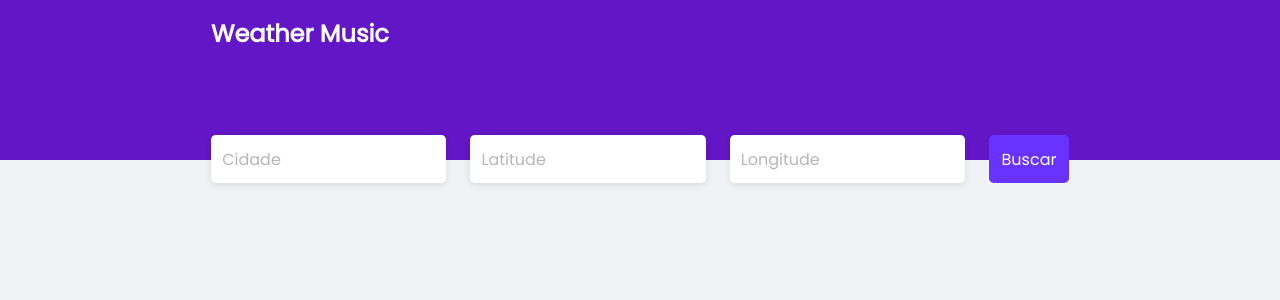
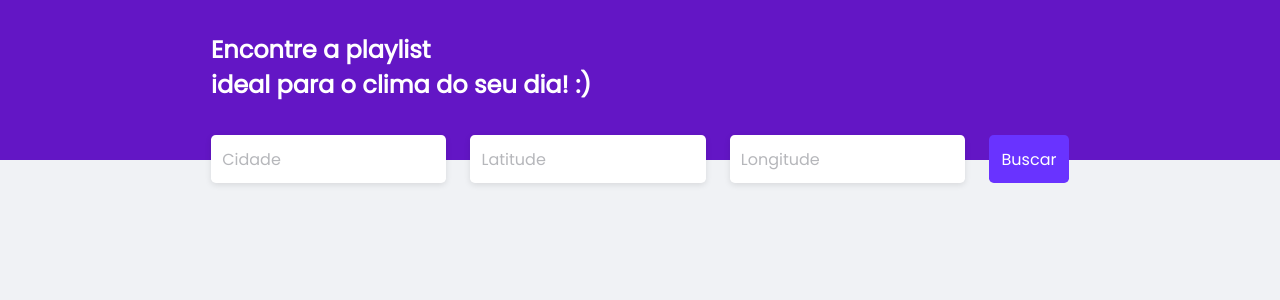
Before and after one commit to TalissonOliveira/weather-music, a Next.js app: page / in a window 1280 px wide. Shown: the top 300 px of the page. Built offline with nearby package versions, Linux system fonts and the light colour scheme.

Commit message:
refactor: change header title

```diff
--- a/src/components/Header/index.tsx
+++ b/src/components/Header/index.tsx
@@ -4,7 +4,7 @@ export function Header() {
     return (
         <header className={styles.headerContainer} >
             <div className={styles.headerContent}>
-                <h1>Weather Music</h1>
+                <h1>Encontre a playlist <br/>ideal para o clima do seu dia! :)</h1>
             </div>
         </header>
     )
--- a/src/components/Header/styles.module.scss
+++ b/src/components/Header/styles.module.scss
@@ -2,7 +2,7 @@
     background: #6316C5;
     height: 10rem;
     width: 100%;
-    padding-top: 1rem;
+    padding-top: 2rem;
 }
 
 .headerContent {
```
